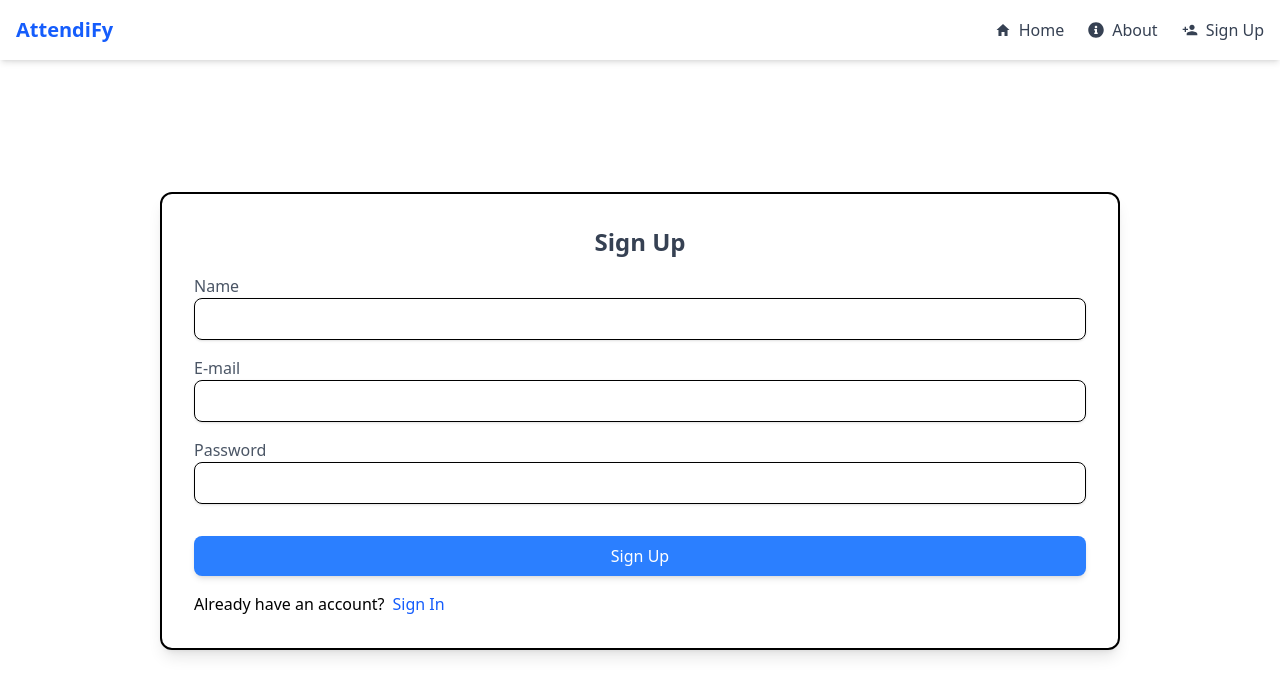
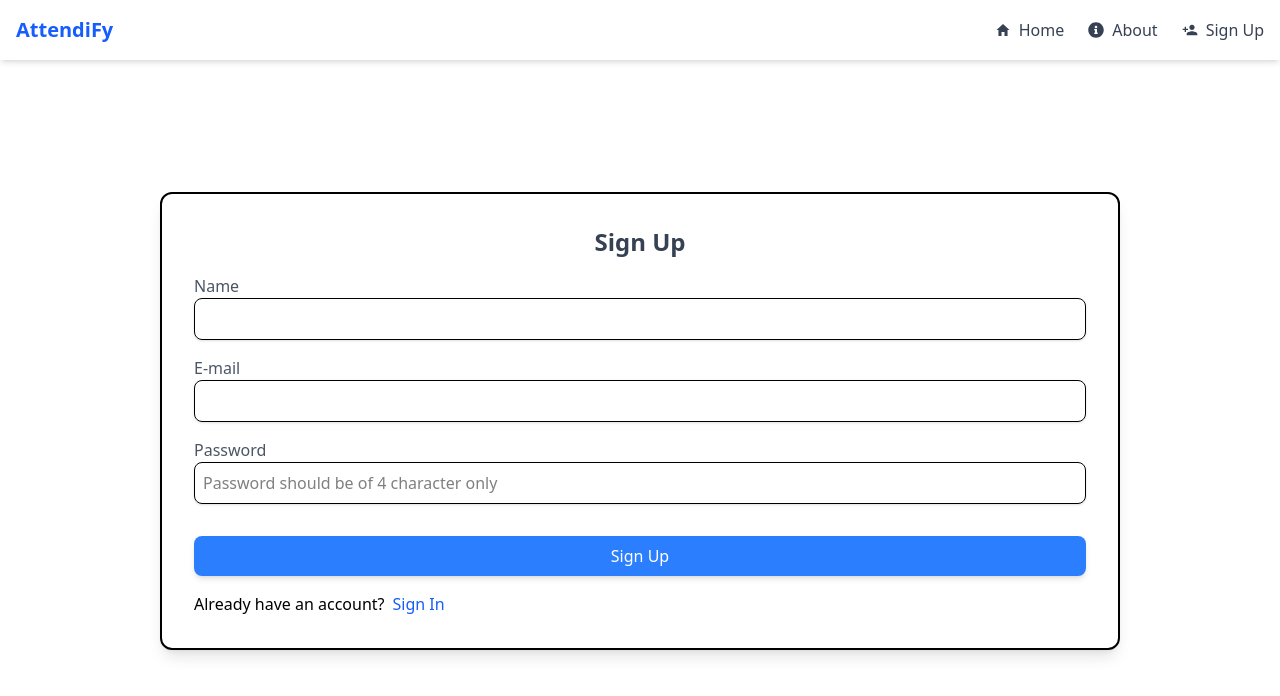
Before and after one commit to gaganpandey1005/attendify, a React (Vite) app: page / in a window 1280 px wide. Shown: the top 696 px of the page. Built offline with nearby package versions, Linux system fonts and the light colour scheme.

Commit message:
Fee status issue sort

```diff
--- a/src/Components/Authentication/SignUp.jsx
+++ b/src/Components/Authentication/SignUp.jsx
@@ -36,7 +36,7 @@ const SignUp = () => {
 
     try {
       const response = await axios.post(
-        "https://attendify-backend-szi8.onrender.com/api/register",
+        "http://localhost:5000/api/register",
 
         formData,
         { headers: { "Content-Type": "application/json" } }
@@ -116,8 +116,8 @@ const SignUp = () => {
         </div>
 
         <div className="flex flex-col">
-          <label className="text-gray-600 font-medium">Password</label>
-          <motion.input
+          <label  className="text-gray-600 font-medium">Password</label>
+          <motion.input placeholder="Password should be of 4 character only"
             whileFocus={{ scale: 1.05 }}
             className="border p-2 rounded-lg shadow-sm focus:ring-2 focus:ring-blue-400 transition-all outline-none"
             type="password"
--- a/src/Components/Dashboard/feeStatus.jsx
+++ b/src/Components/Dashboard/feeStatus.jsx
@@ -40,7 +40,7 @@ const FeeStatus = () => {
   const updateFeeStatus = async (studentId) => {
     try {
       const response = await axios.put(
-        "http://localhost:5000/api/getFeeStatus",
+        "https://attendify-backend-szi8.onrender.com/api/getFeeStatus",
         {
           studentId,
         }
```
